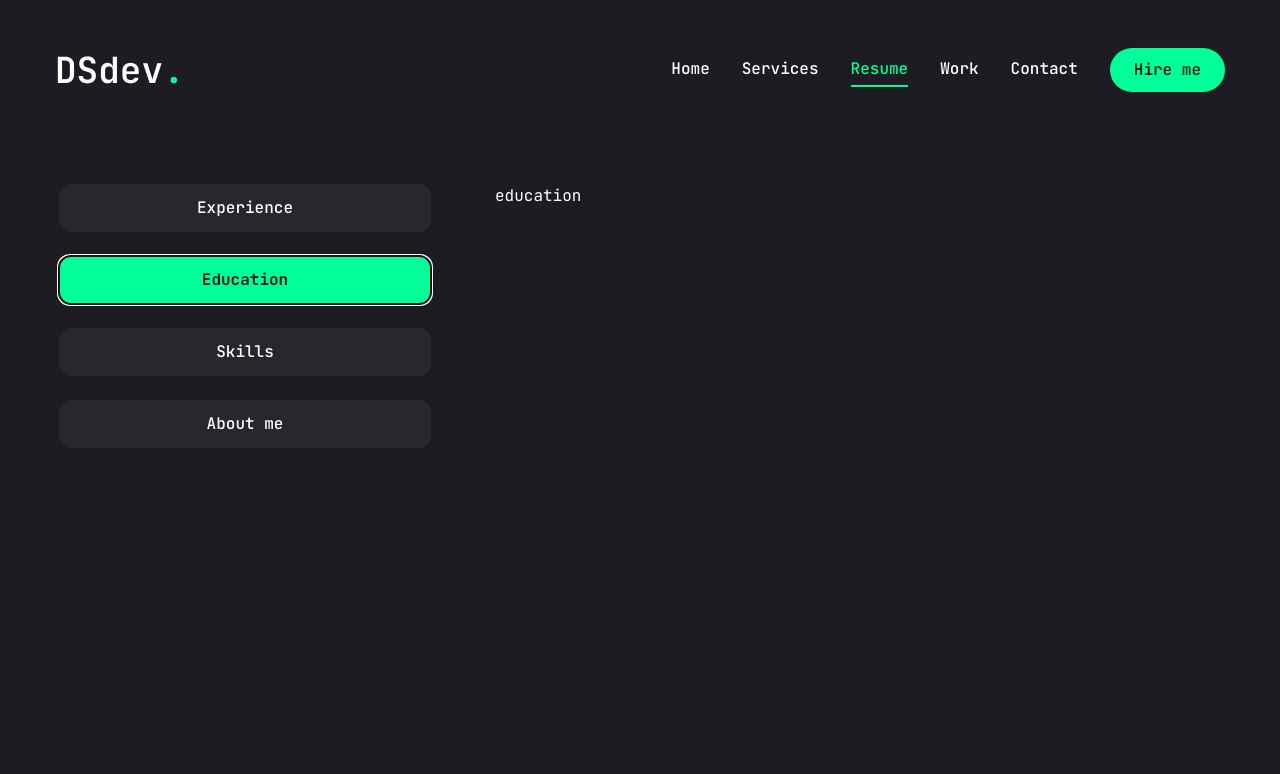
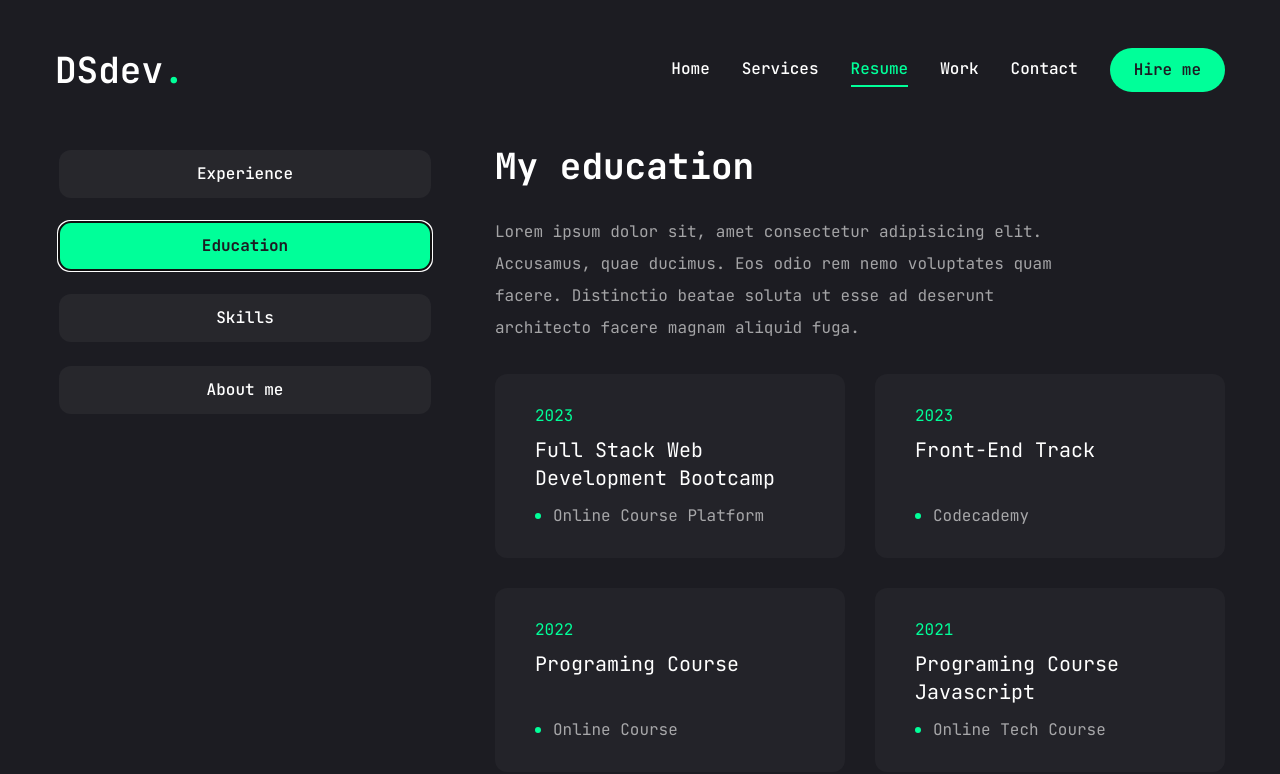
Before and after one commit to douglasfcsoares/portfolio, a Next.js app: page /resume in a window 1280 px wide. Both pictures are taken after a click on the tab "Education". Shown: the top 774 px of the page. Built offline with nearby package versions, Linux system fonts and the light colour scheme.

Commit message:
section education, skills and about me resume page

```diff
--- a/app/resume/page.jsx
+++ b/app/resume/page.jsx
@@ -207,6 +207,7 @@
           </TabsList>
           {/* Content */}
           <div className='min-h-[70vh] w-full'>
+
             {/* Experience */}
             <TabsContent value='experience' className='w-full'>
               <div className='flex flex-col gap-[30px] text-center xl:text-left'>
@@ -233,17 +234,76 @@
                 </ScrollArea>
               </div>
             </TabsContent>
+
             {/* Education */}
             <TabsContent value='education' className='w-full'>
-              education
+              <div className='flex flex-col gap-[30px] text-center xl:text-left'>
+                <h3 className='text-4xl font-bold'>{education.title}</h3>
+                <p className='max-w-[600px] text-white/60 mx-auto xl:mx-0'>
+                  {education.description}
+                </p>
+                <ScrollArea className='h-[400px]'>
+                  <ul className='grid drid-cols-1 lg:grid-cols-2 gap-[30px]'>
+                    {education.items.map((item, index) => {
+                      return (
+                        <li key={index} className='bg-[#232329] h-[184px] py-6 px-10 rounded-xl flex flex-col justify-center items-center lg:items-start gap-1'>
+                          <span className='text-accent'>{item.duration}</span>
+                          <h3 className='text-xl max-w-[260px] min-h-[60px] text-center lg:text-left'>{item.degree}</h3>
+                          <div className='flex items-center gap-3'>
+                          {/* dot */}
+                          <span className='w-[6px] h-[6px] rounded-full bg-accent'></span>
+                          <p className='text-white/60'>{item.institution}</p>
+                          </div>
+                        </li>
+                      )
+                    })}
+                  </ul>
+                </ScrollArea>
+              </div>
             </TabsContent>
+
             {/* Skills */}
-            <TabsContent value='skills' className='w-full'>
-              skills
+            <TabsContent value='skills' className='w-full h-full'>
+              <div className="flex flex-col gap-[30px]">
+                <div className='flex flex-col gap-[30px] text-center xl:text-left'>
+                  <h3 className='text-4xl font-bold'>{skills.title}</h3>
+                  <p className='max-w-[600px] text-white/60 mx-auto xl:mx-0'>{skills.description}</p>
+                </div>
+                <ul className='grid grid-cols-2 sm:grid-cols-3 md:grid-cols-4 gap-4 xl:gap-[30px]'>
+                  {skills.skillList.map((skill, index) => {
+                    return <li key={index}>
+                      <TooltipProvider delayDuration={100}>
+                        <Tooltip>
+                          <TooltipTrigger className='w-full h-[150px] bg-[#232329] rounded-xl flex justify-center items-center group'>
+                            <div className='text-6xl group-hover:text-accent transition-all duration-300'>
+                              {skill.icon}
+                            </div>
+                          </TooltipTrigger>
+                          <TooltipContent>
+                            <p className='capitalize'>{skill.name}</p>
+                          </TooltipContent>
+                        </Tooltip>
+                      </TooltipProvider>
+                    </li>
+                  })}
+                </ul>
+              </div>
             </TabsContent>
+
             {/* About */}
-            <TabsContent value='about' className='w-full'>
-              about
+            <TabsContent value='about' className='w-full text-center xl:text-left'>
+              <div className='flex flex-col gap-[30px]'>
+                <h3 className='text-4xl font-bold'>{about.title}</h3>
+                <p className='max-w-[600px] text-white/60 mx-auto xl:mx-0'>{about.description}</p>
+                <ul className='grid grid-cols-1 xl:grid-cols-2 gap-y-6 max-w-[720px] mx-auto xl:mx-0'>
+                  {about.info.map((item, index) => {
+                    return <li key={index} className='flex items-center justify-center xl:justify-start gap-4'>
+                      <span className='text-white/60'>{item.fieldName}</span>
+                      <span className='text-lg'>{item.fieldValue}</span>
+                    </li>
+                  })}
+                </ul>
+              </div>
             </TabsContent>
           </div>
         </Tabs>
```
